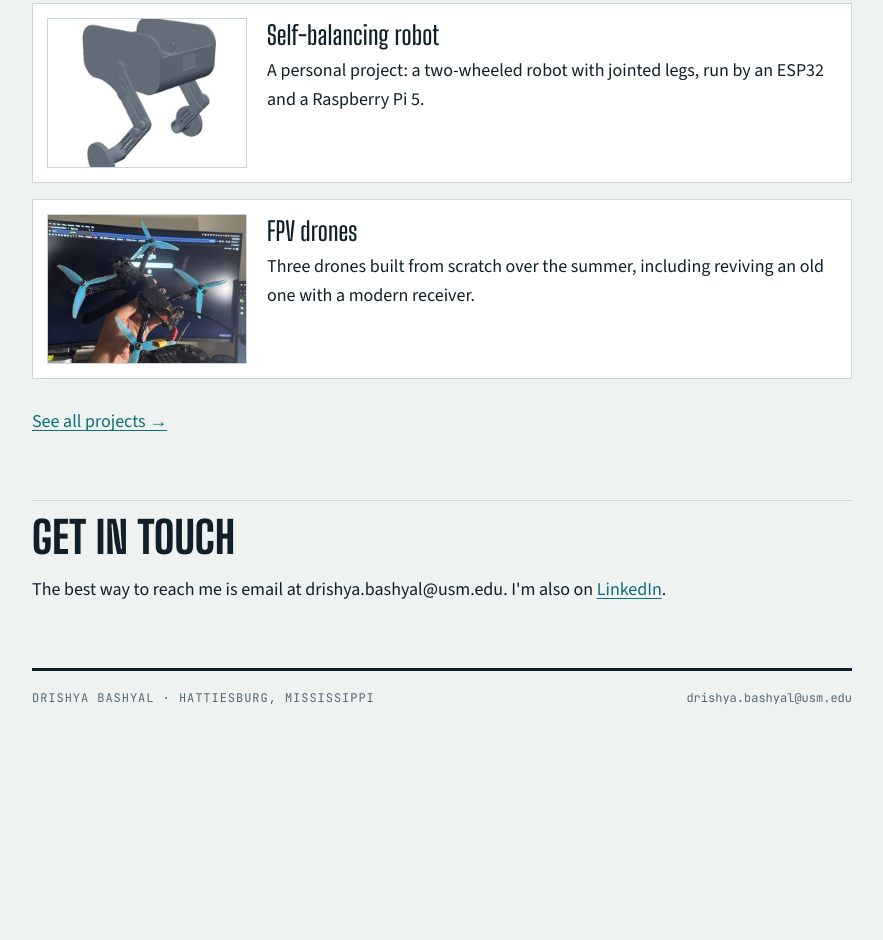
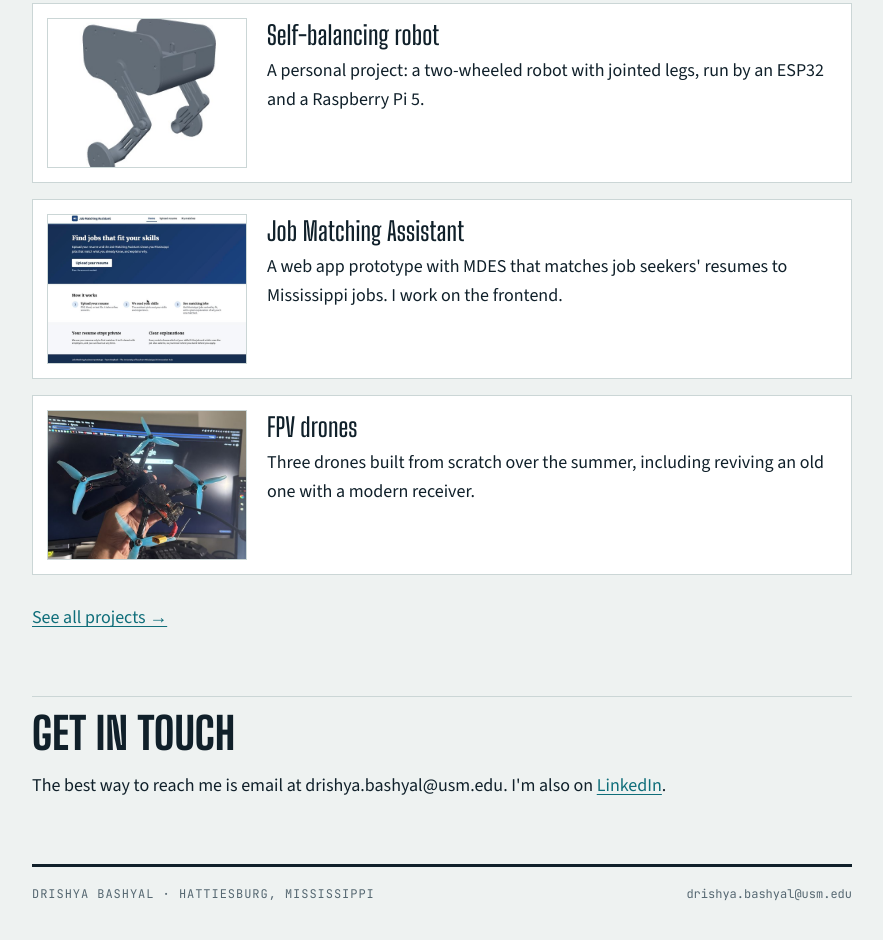
Before and after one commit to drishyabashyal/drishyabashyal.github.io, a plain HTML site: page index.html in a window 1280 px wide. Shown: the part 1884-2824 px from the top of the page, without its empty margins (198-1081 px from the left). Before the commit the page ends 2648 px from the top, so only its background shows below. Drawn offline with nearby package versions, Linux system fonts and the light colour scheme.

Commit message:
Add Job Matching Assistant to home page work list

```diff
--- a/index.html
+++ b/index.html
@@ -112,6 +112,8 @@ footer .email{text-transform:none;letter-spacing:0}
 <div><h3><a href="robosub.html#clamp">Quick-release hull clamp</a></h3><p>A printed clamp that took hull access from 5 to 10 minutes down to a few seconds.</p></div></li>
 <li><a href="projects.html#balancing"><img class="cad" src="robot3d.jpg" alt="3D model of the two-wheel balancing robot"></a>
 <div><h3><a href="projects.html#balancing">Self-balancing robot</a></h3><p>A personal project: a two-wheeled robot with jointed legs, run by an ESP32 and a Raspberry Pi 5.</p></div></li>
+<li><a href="projects.html#job-matching"><img src="jobmatch.jpg" alt="Home page of the Job Matching Assistant prototype"></a>
+<div><h3><a href="projects.html#job-matching">Job Matching Assistant</a></h3><p>A web app prototype with MDES that matches job seekers' resumes to Mississippi jobs. I work on the frontend.</p></div></li>
 <li><a href="projects.html#fpv"><img src="img12.jpg" alt="Finished 5-inch freestyle FPV quad"></a>
 <div><h3><a href="projects.html#fpv">FPV drones</a></h3><p>Three drones built from scratch over the summer, including reviving an old one with a modern receiver.</p></div></li>
 </ul>
```
